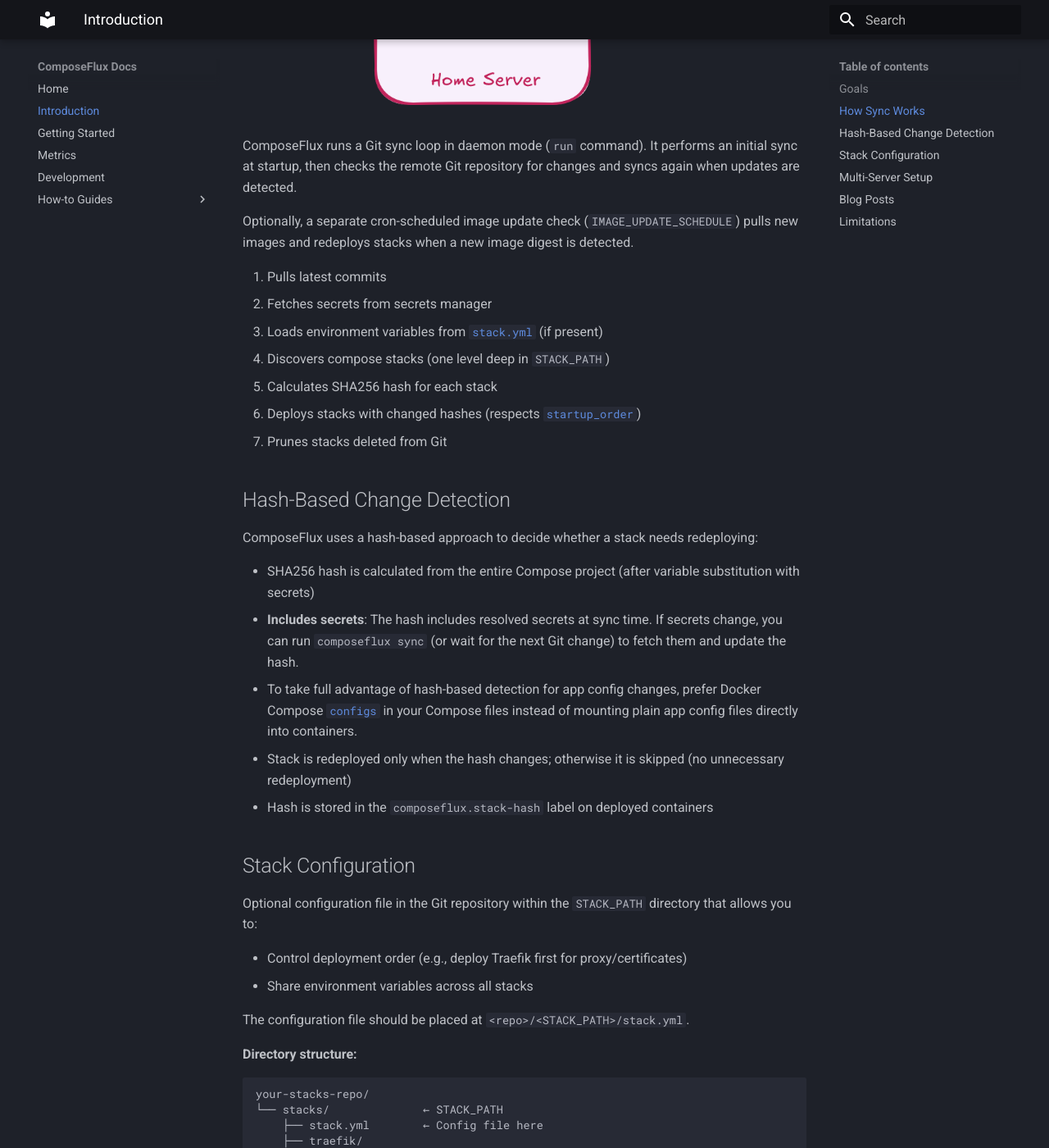
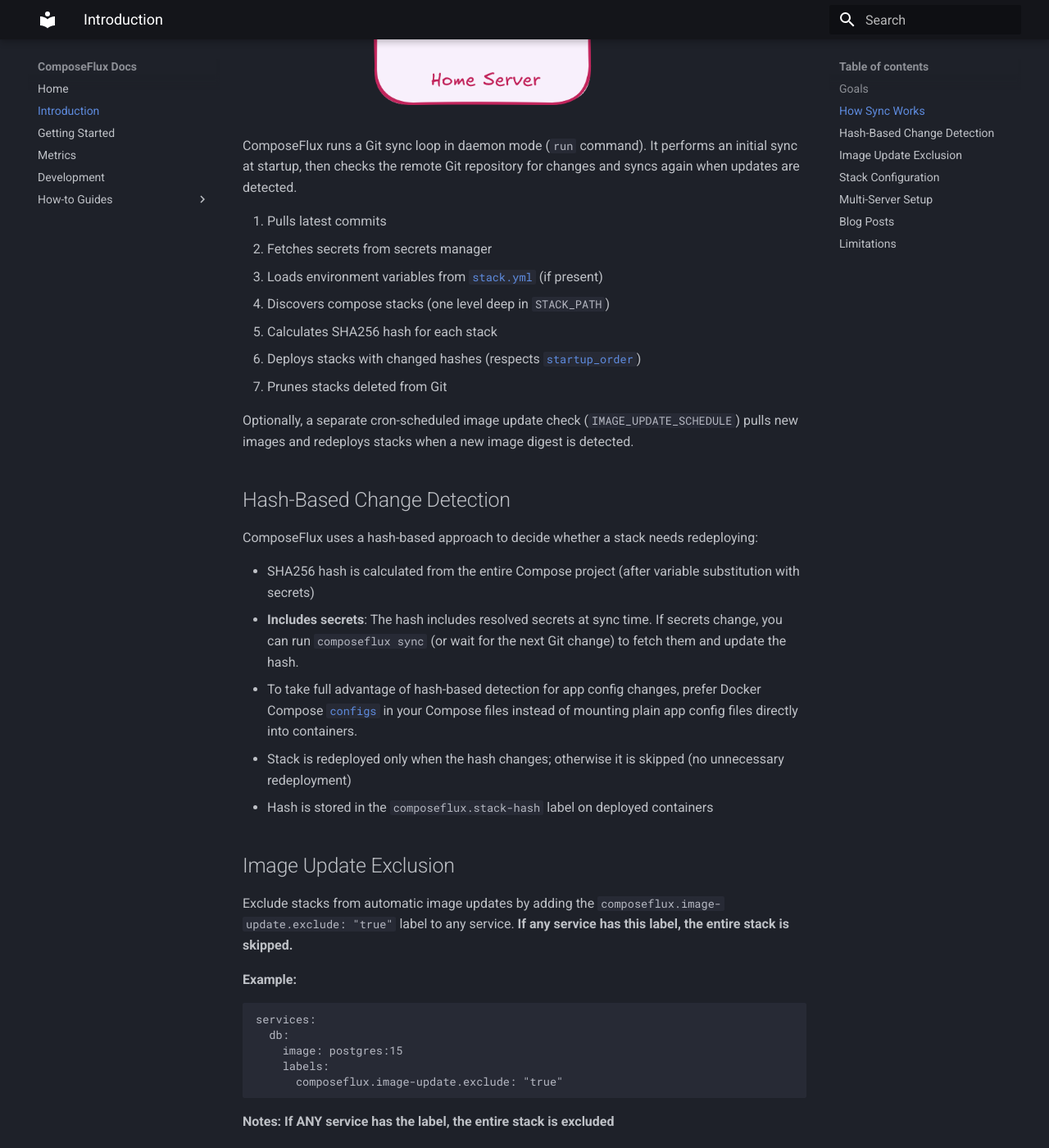
Before and after one commit to veerendra2/composeflux, an MkDocs documentation site: the page built from docs/Introduction.md, in a window 1280 px wide and 1400 px high, scrolled down 865 px. Shown: the whole window at 82% size. Built offline with MkDocs 1.6.1 and Material for MkDocs 9.7.7, drawn with Linux system fonts in a browser that asks for light colours.

Commit message:
feat: exclude docker image updates based on labels (#28)

````diff
--- a/docs/Introduction.md
+++ b/docs/Introduction.md
@@ -27,6 +24,9 @@
 5. Calculates SHA256 hash for each stack
 6. Deploys stacks with changed hashes (respects [`startup_order`](#stack-configuration))
 7. Prunes stacks deleted from Git
+
+Optionally, a separate cron-scheduled image update check (`IMAGE_UPDATE_SCHEDULE`) pulls new images and redeploys stacks
+when a new image digest is detected.
 
 ## Hash-Based Change Detection
 
@@ -40,6 +40,23 @@
   app config files directly into containers.
 - Stack is redeployed only when the hash changes; otherwise it is skipped (no unnecessary redeployment)
 - Hash is stored in the `composeflux.stack-hash` label on deployed containers
+
+## Image Update Exclusion
+
+Exclude stacks from automatic image updates by adding the `composeflux.image-update.exclude: "true"` label to any
+service. **If any service has this label, the entire stack is skipped.**
+
+**Example:**
+
+```yaml
+services:
+  db:
+    image: postgres:15
+    labels:
+      composeflux.image-update.exclude: "true"
+```
+
+**Notes: If ANY service has the label, the entire stack is excluded**
 
 ## Stack Configuration
 
````
Also changed, not shown: other parts of docs/Introduction.md (+0 -3 lines), README.md (+12 -10 lines), docs/index.md (+1 -0 lines), 3 other files.
